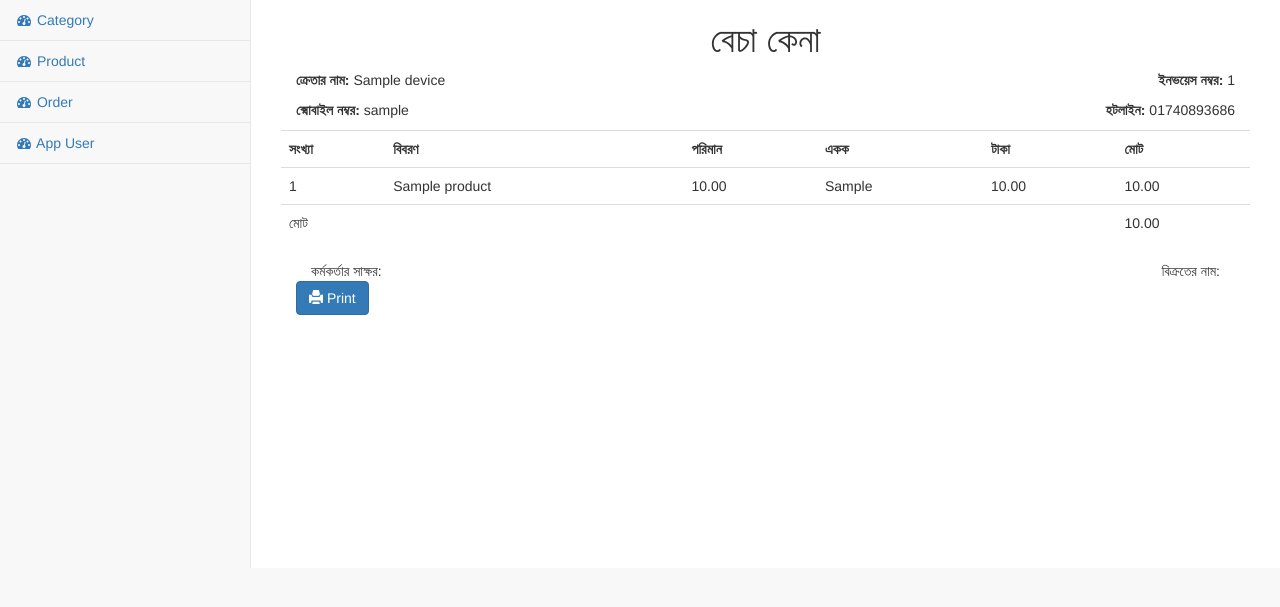
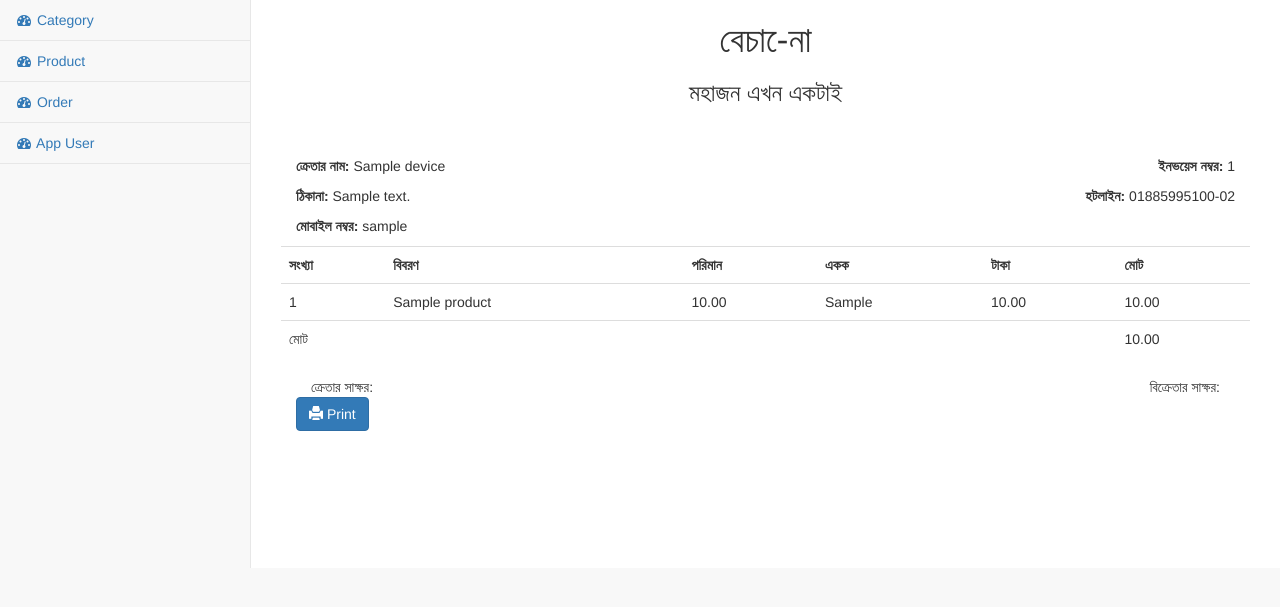
Before and after one commit to raselTarikul/Bechakeena, a Django app: page /apps/orders/1 in a window 1280 px wide. Shown: the part 51-658 px from the top of the page. Run offline with Django 3.2, Linux system fonts and the light colour scheme; the first user in the database is signed in; tables that the repository leaves empty hold one stand-in row (Sample ...); some libraries are stand-ins or nearby versions.

Commit message:
Invoice Updated

```diff
--- a/apps/templates/apps/order_detail.html
+++ b/apps/templates/apps/order_detail.html
@@ -7,24 +7,23 @@
 {% block content %}
     <div class="row">
         <div class="col-md-12 col-print-12">
-            <h1 class="text-center">বেচা কেনা</h1>
+            <h1 class="text-center">বেচা-েনা</h1>
+            <h3 class="text-center">মহাজন এখন একটাই</h3>
+            <br/>
+            <br/>
             <div class="col-md-6 col-print-6">
                  <p><strong>ক্রেতার নাম:</strong> {{ order.device.shop_name }}</p>
-                <p><strong>ক্মোবাইল নম্বর:</strong> {{ order.device.user.username }}</p>
+                <p><strong>ঠিকানা:</strong> {{ order.device.address }}</p>
+                <p><strong>মোবাইল নম্বর:</strong> {{ order.device.user.username }}</p>
             </div>
             <div class="col-md-6 col-print-6 text-right">
                 <p><strong>ইনভয়েস নম্বর:</strong> {{ order.id }}</p>
-                <p><strong>হটলাইন:</strong> 01740893686</p>
+                <p><strong>হটলাইন:</strong> 01885995100-02</p>
             </div>
         </div>
 
     </div>
     <div class="row">
-
-{#        <p><strong>Order Id:</strong> {{ order.id }}</p>#}
-{#        <p><strong>Customer:</strong> {{ order.device.shop_name }}</p>#}
-{#        <p><strong>Order Date:</strong> {{ order.created_time }}</p>#}
-{#        <p><strong>Status:</strong> {{ order.status }}</p>#}
     <div class="col-md-12 col-print-12">
         <table class="table">
         <tr>
@@ -51,8 +50,8 @@
         </tr>
         </table>
     <div class="col-md-12 col-print-12">
-        <div class="col-md-6 col-print-6">কর্মকর্তার সাক্ষর:</div>
-        <div class="col-md-6 col-print-6 text-right">বিক্রতের নাম: </div>
+        <div class="col-md-6 col-print-6">ক্রেতার সাক্ষর:</div>
+        <div class="col-md-6 col-print-6 text-right">বিক্রেতার সাক্ষর: </div>
     </div>
         <div class="col-md-12">
              <button class="btn btn-primary hidden-print" onclick="printFunction()"><span class="glyphicon glyphicon-print" aria-hidden="true"></span> Print</button>
```
